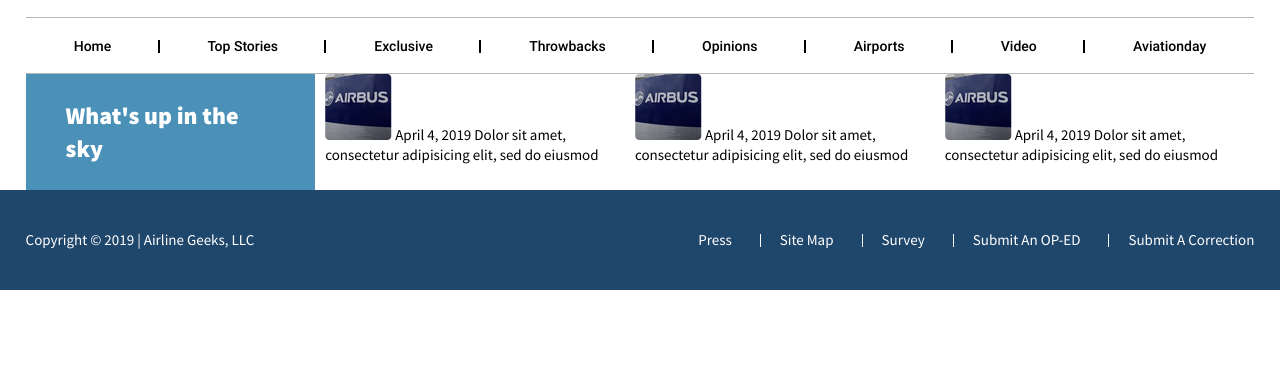
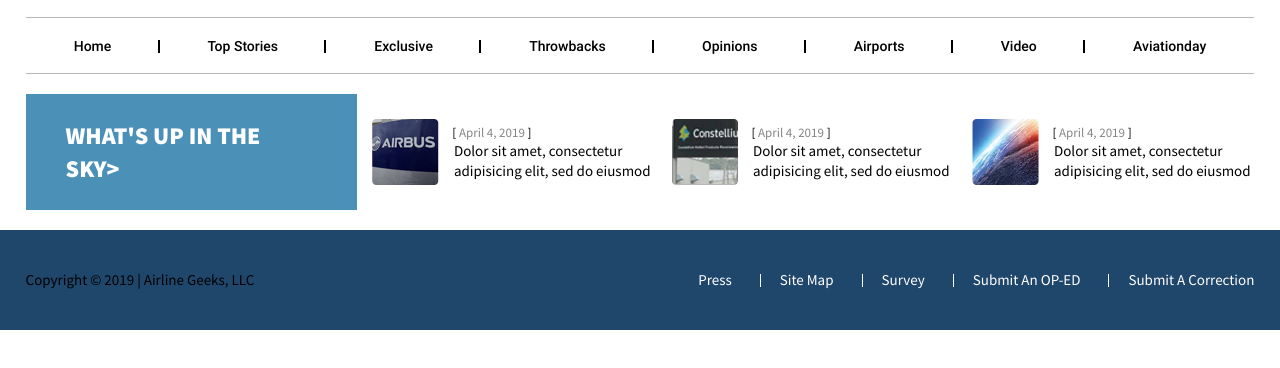
Before and after one commit to gavryk/AirlineGeek, a plain HTML site: page index.html in a window 1280 px wide. Shown: the part 100-468 px from the top of the page. Drawn offline with Linux system fonts and the light colour scheme.

Commit message:
add next section

```diff
--- a/index.html
+++ b/index.html
@@ -54,32 +54,30 @@
 		</div>
 	</div>
 </header>
-<section>
+<section id="news_ticker">
 	<div class="container">
-		<div class="news_ticker">
-			<a class="news_btn" href="#">What's up in the sky</a>
-			<div class="tickers">
-				<a class="ticker">
-					<img src="img/ticker_img3.png" alt="ticker">
+		<a class="news_btn" href="#">What's up in the sky></a>
+		<div class="tickers">
+			<div class="ticker">
+				<img src="img/ticker_img3.png" alt="ticker">
+				<div class="ticker_description">
 					<span class="news_date">April 4, 2019</span>
-					<span class="news_ticker-title">
-					Dolor sit amet, consectetur adipisicing elit, sed do eiusmod
-				</span>
-				</a>
-				<a class="ticker">
-					<img src="img/ticker_img3.png" alt="ticker">
+					<span class="news_ticker-title">Dolor sit amet, consectetur adipisicing elit, sed do eiusmod</span>
+				</div>
+			</div>
+			<div class="ticker">
+				<img src="img/ticker_img2.png" alt="ticker">
+				<div class="ticker_description">
 					<span class="news_date">April 4, 2019</span>
-					<span class="news_ticker-title">
-					Dolor sit amet, consectetur adipisicing elit, sed do eiusmod
-				</span>
-				</a>
-				<a class="ticker">
-					<img src="img/ticker_img3.png" alt="ticker">
+					<span class="news_ticker-title">Dolor sit amet, consectetur adipisicing elit, sed do eiusmod</span>
+				</div>
+			</div>
+			<div class="ticker">
+				<img src="img/ticker_img.png" alt="ticker">
+				<div class="ticker_description">
 					<span class="news_date">April 4, 2019</span>
-					<span class="news_ticker-title">
-					Dolor sit amet, consectetur adipisicing elit, sed do eiusmod
-				</span>
-				</a>
+					<span class="news_ticker-title">Dolor sit amet, consectetur adipisicing elit, sed do eiusmod</span>
+				</div>
 			</div>
 		</div>
 	</div>
--- a/scss/header.scss
+++ b/scss/header.scss
@@ -1,9 +1,9 @@
 header {
   border-top: 12px solid #1f466b;
   .top_header, .menu {
-    display: flex;
-    align-items: center;
-    justify-content: space-around;
+    @include flex-box();
+    @include align-items(center);
+    @include justify-content(space-around);
     nav {
       a {
         position: relative;
--- a/scss/main.scss
+++ b/scss/main.scss
@@ -1,8 +1,7 @@
+@import "mixins";
 @import "fonts";
 @import "header";
 @import "footer";
-@import "news_ticker";
-
 
 * {
   margin: 0;
@@ -13,13 +12,9 @@
 body {
   border: 0;
   -webkit-tap-highlight-color: rgba(0, 0, 0, 0);
-  -webkit-box-sizing: border-box;
-  -moz-box-sizing: border-box;
-  -ms-box-sizing: border-box;
-  -o-box-sizing: border-box;
-  box-sizing: border-box;
+  @include box-sizing(border-box);
   font-family: source_sans, sans-serif;
-  color: #fff;
+  color: #000;
   font-size: 15px;
 }
 
@@ -36,3 +31,64 @@ li {
   max-width: 96%;
   width: 1300px;
 }
+
+/*          news ticker section style               */
+
+#news_ticker {
+  .container {
+    @include flex-box;
+    padding: 20px 0;
+    .news_btn {
+      font-family: source_sans, sans-serif;
+      font-weight: 900;
+      font-size: 24px;
+      color: #fff;
+      background-color: #4b91b7;
+      padding: 25px 40px;
+      width: 350px;
+      text-transform: uppercase;
+    }
+    .tickers {
+      width: 100%;
+      margin-left: 15px;
+      @include flex-box;
+      @include justify-content(space-between);
+      .ticker {
+        @include flex-box;
+        @include align-items(center);
+        max-width: 32%;
+        .ticker_description {
+          @include flex-box;
+         flex-wrap: wrap;
+          margin-left: 15px;
+          .news_date {
+            font-size: 13px;
+            color: #858585;
+            position: relative;
+            margin-left: 5px;
+            &:after {
+              content: ']';
+              position: absolute;
+              top: 0;
+              right: -10%;
+              font-size: 13px;
+              color: #000;
+            }
+            &:before {
+              content: '[';
+              position: absolute;
+              top: 0;
+              left: -10%;
+              font-size: 13px;
+              color: #000;
+            }
+          }
+          .news_ticker-title {
+            font-size: 15px;
+            color: #000;
+          }
+        }
+      }
+    }
+  }
+}
--- /dev/null
+++ b/scss/mixins.scss
@@ -0,0 +1,41 @@
+@mixin box-sizing($styles) {
+  -webkit-box-sizing: $styles;
+  -moz-box-sizing: $styles;
+  -ms-box-sizing: $styles;
+  -o-box-sizing: $styles;
+  box-sizing: $styles;
+}
+
+@mixin flex-box() {
+  display: -webkit-box;
+  display: -moz-box;
+  display: -ms-flexbox;
+  display: -webkit-flex;
+  display: flex;
+}
+@mixin flex-direction($direction) {
+  -webkit-flex-direction: $direction;
+  -moz-flex-direction: $direction;
+  -ms-flex-direction: $direction;
+  flex-direction: $direction;
+}
+@mixin justify-content($justify) {
+  -webkit-justify-content: $justify;
+  -moz-justify-content: $justify;
+  -ms-justify-content: $justify;
+  justify-content: $justify;
+  -ms-flex-pack: $justify;
+}
+@mixin align-content($align) {
+  -webkit-align-content: $align;
+  -moz-align-content: $align;
+  -ms-align-content: $align;
+  align-content: $align;
+}
+@mixin align-items($align) {
+  -webkit-align-items: $align;
+  -moz-align-items: $align;
+  -ms-align-items: $align;
+  -ms-flex-align: $align;
+  align-items: $align;
+}
--- a/scss/news_ticker.scss
+++ /dev/null
@@ -1,16 +0,0 @@
-.news_ticker {
-  display: flex;
-  .news_btn {
-    font-family: source_sans, sans-serif;
-    font-weight: 900;
-    font-size: 24px;
-    color: #fff;
-    background-color: #4b91b7;
-    padding: 25px 40px;
-    width: 350px;
-  }
-  .tickers {
-    margin-left: 10px;
-    display: flex;
-  }
-}
```
Also changed, not shown: css/style.css, 1 other file.
